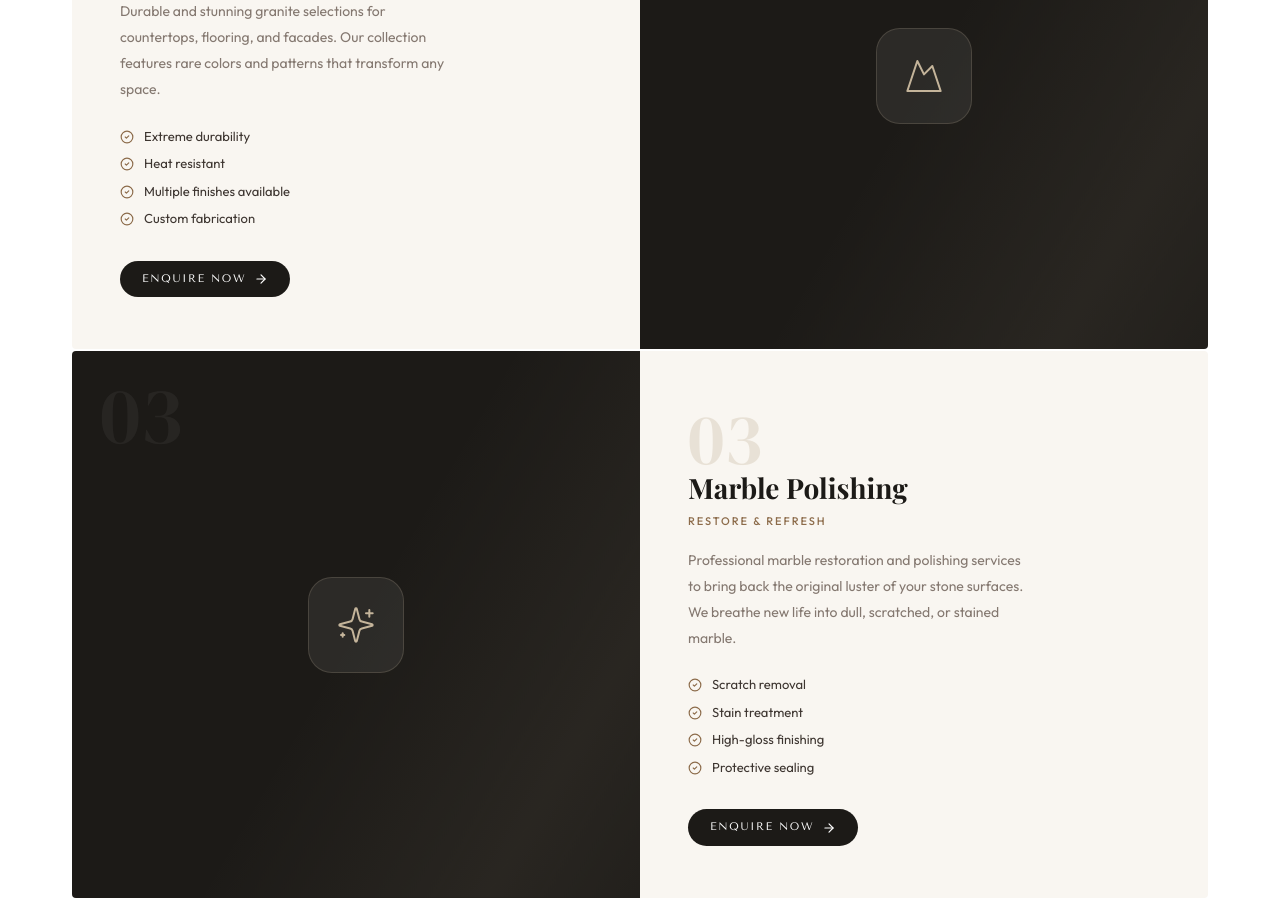
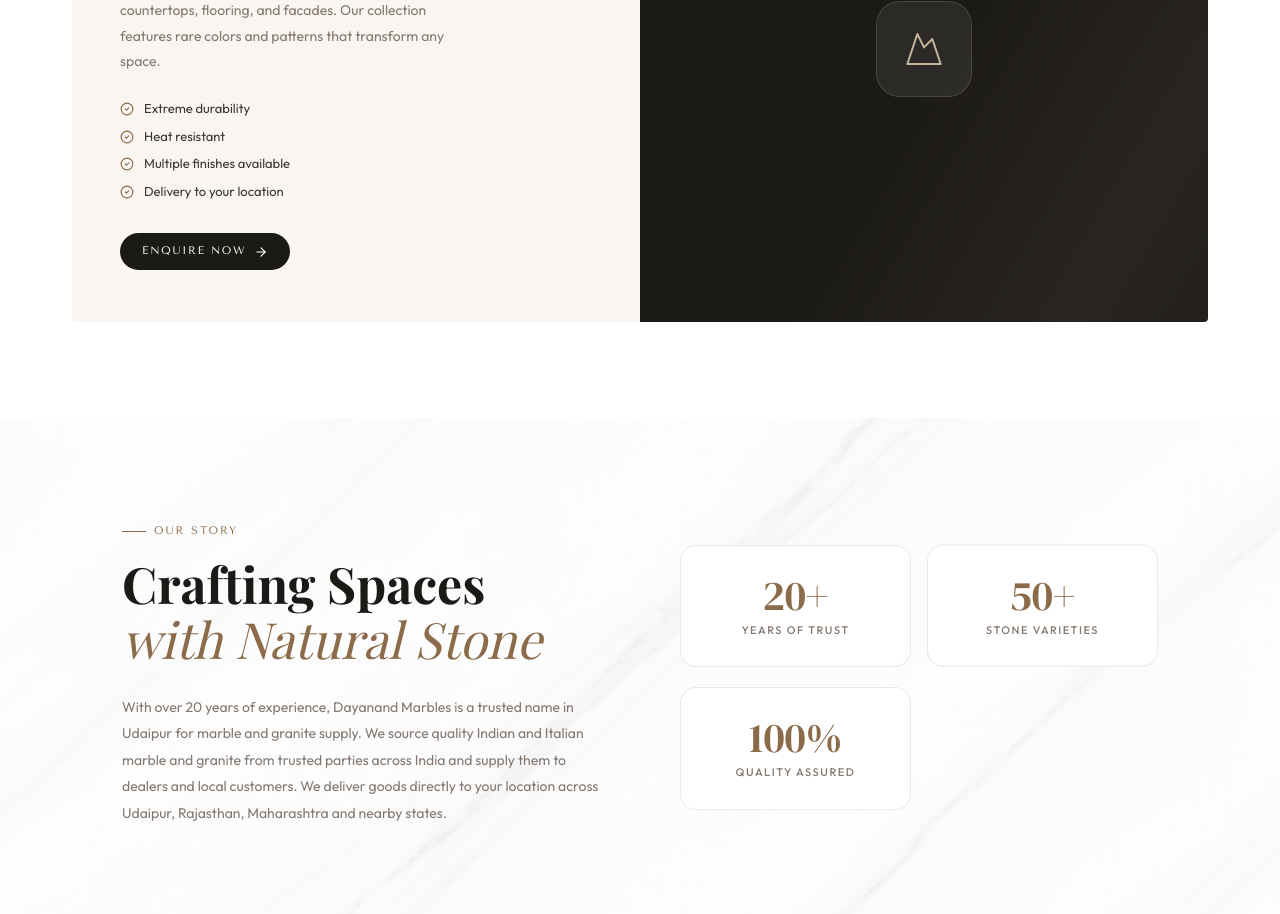
Before and after one commit to ttaparia123-a11y/my-first-project, a Next.js app: page /services in a window 1280 px wide. Shown: the part 1883-2797 px from the top of the page. Built offline with nearby package versions, Linux system fonts and the light colour scheme.

Commit message:
Updated website

```diff
--- a/app/layout.tsx
+++ b/app/layout.tsx
@@ -4,67 +4,114 @@ import {
   Tenor_Sans,
   DM_Serif_Display,
   Playfair_Display,
-  Outfit, Geist } from 'next/font/google'
+  Outfit,
+  Geist,
+} from 'next/font/google'
 import { Analytics } from '@vercel/analytics/next'
 import './globals.css'
-import { cn } from "@/lib/utils";
+import { cn } from '@/lib/utils'
 
-const geist = Geist({subsets:['latin'],variable:'--font-sans'});
+const geist = Geist({ subsets: ['latin'], variable: '--font-sans' })
 
 const libreBaskerville = Libre_Baskerville({
-  subsets: ["latin"],
-  weight: ["400", "700"],
-  style: ["normal", "italic"],
-  variable: "--font-brand",
+  subsets: ['latin'],
+  weight: ['400', '700'],
+  style: ['normal', 'italic'],
+  variable: '--font-brand',
 })
 
 const tenorSans = Tenor_Sans({
-  subsets: ["latin"],
-  weight: ["400"],
-  variable: "--font-nav",
+  subsets: ['latin'],
+  weight: ['400'],
+  variable: '--font-nav',
 })
 
 const dmSerifDisplay = DM_Serif_Display({
-  subsets: ["latin"],
-  weight: ["400"],
-  style: ["normal", "italic"],
-  variable: "--font-h1",
+  subsets: ['latin'],
+  weight: ['400'],
+  style: ['normal', 'italic'],
+  variable: '--font-h1',
 })
 
 const playfairDisplay = Playfair_Display({
-  subsets: ["latin"],
-  weight: ["400", "700"],
-  style: ["normal", "italic"],
-  variable: "--font-h2",
+  subsets: ['latin'],
+  weight: ['400', '700'],
+  style: ['normal', 'italic'],
+  variable: '--font-h2',
 })
 
 const outfit = Outfit({
-  subsets: ["latin"],
-  weight: ["300", "400", "500"],
-  variable: "--font-body",
+  subsets: ['latin'],
+  weight: ['300', '400', '500'],
+  variable: '--font-body',
 })
 
 export const metadata: Metadata = {
+  metadataBase: new URL('https://www.dayanandmarbles.com'),
+  title: {
+    default: 'Dayanand Marbles | Premium Marble & Granite in Udaipur',
+    template: '%s | Dayanand Marbles',
+  },
+  description:
+    'Dayanand Marbles — Premium marble, granite, and tiles supplier in Udaipur, Rajasthan with over 20 years of experience. Trusted by 5000+ projects. Call +91 93518 35358.',
+  // ✅ REMOVED: generator: 'v0.app' — never ship this in production
+  keywords: [
+    'marble supplier Udaipur',
+    'granite supplier Rajasthan',
+    'Italian marble Udaipur',
+    'Makrana marble',
+    'Indian marble supplier',
+    'stone supplier Udaipur',
+    'tiles Udaipur',
+    'Dayanand Marbles',
+    'marble polishing Udaipur',
+  ],
+  authors: [{ name: 'Dayanand Marbles', url: 'https://www.dayanandmarbles.com' }],
+  creator: 'Dayanand Marbles',
+  publisher: 'Dayanand Marbles',
+  alternates: {
+  canonical: 'https://www.dayanandmarbles.com',
+   },
+  openGraph: {
+    type: 'website',
+    locale: 'en_IN',
+    url: 'https://www.dayanandmarbles.com',
+    siteName: 'Dayanand Marbles',
     title: 'Dayanand Marbles | Premium Marble & Granite in Udaipur',
-  description: 'Dayanand Marbles - Premium marble, granite, and tiles supplier in Udaipur, Rajasthan with over 20 years of experience. Quality stone for luxury interiors.',
-  generator: 'v0.app',
-  keywords: ['marble', 'granite', 'tiles', 'Udaipur', 'Rajasthan', 'Italian marble', 'Indian marble', 'stone supplier'],
+    description:
+      'Udaipur\'s most trusted marble & granite supplier since 2004. 5000+ projects. Italian marble, Makrana marble, granite & tiles.',
+    images: [
+      {
+        url: '/images/og-image.jpg', // create a 1200x630 image for social sharing
+        width: 1200,
+        height: 630,
+        alt: 'Dayanand Marbles — Premium Stone Supplier in Udaipur',
+      },
+    ],
+  },
+  twitter: {
+    card: 'summary_large_image',
+    title: 'Dayanand Marbles | Premium Marble & Granite in Udaipur',
+    description:
+      'Udaipur\'s most trusted marble & granite supplier since 2004. 5000+ projects completed.',
+    images: ['/images/og-image.jpg'],
+  },
   icons: {
     icon: [
-      {
-        url: '/icon-light-32x32.png',
-        media: '(prefers-color-scheme: light)',
-      },
-      {
-        url: '/icon-dark-32x32.png',
-        media: '(prefers-color-scheme: dark)',
-      },
-      {
-        url: '/icon.svg',
-        type: 'image/svg+xml',
-      },
+      { url: '/icon-light-32x32.png', media: '(prefers-color-scheme: light)' },
+      { url: '/icon-dark-32x32.png', media: '(prefers-color-scheme: dark)' },
+      { url: '/icon.svg', type: 'image/svg+xml' },
     ],
     apple: '/apple-icon.png',
+  },
+  robots: {
+    index: true,
+    follow: true,
+    googleBot: {
+      index: true,
+      follow: true,
+      'max-image-preview': 'large',
+    },
   },
 }
 
@@ -74,15 +121,20 @@ export default function RootLayout({
   children: React.ReactNode
 }>) {
   return (
-    <html lang="en" className={cn("scroll-smooth", "font-sans", geist.variable)}>
-      <body className={`
+    <html
+      lang="en"
+      className={cn('scroll-smooth', 'font-sans', geist.variable)}
+    >
+      <body
+        className={`
           ${libreBaskerville.variable}
           ${tenorSans.variable}
           ${dmSerifDisplay.variable}
           ${playfairDisplay.variable}
           ${outfit.variable}
           antialiased
-      `}>
+        `}
+      >
         {children}
         <Analytics />
       </body>
--- a/app/services/page.tsx
+++ b/app/services/page.tsx
@@ -64,7 +64,7 @@ const services = [
     subtitle: "Timeless Elegance",
     description:
       "Premium Italian and Indian marbles sourced from the finest quarries worldwide. From classic Carrara to exotic varieties, we provide the perfect stone for your vision.",
-    features: ["Wide variety of colors & patterns", "Cut-to-size options", "International sourcing", "Quality certification"],
+    features: ["Wide variety of colors & patterns", "Delivery to your location", "Indian & Italian marble available"],
     num: "01",
   },
   {
@@ -74,19 +74,10 @@ const services = [
     subtitle: "Strength & Beauty",
     description:
       "Durable and stunning granite selections for countertops, flooring, and facades. Our collection features rare colors and patterns that transform any space.",
-    features: ["Extreme durability", "Heat resistant", "Multiple finishes available", "Custom fabrication"],
+    features: ["Extreme durability", "Heat resistant", "Multiple finishes available","Delivery to your location" ],
     num: "02",
   },
-  {
-    id: "polishing",
-    Icon: Sparkles,
-    title: "Marble Polishing",
-    subtitle: "Restore & Refresh",
-    description:
-      "Professional marble restoration and polishing services to bring back the original luster of your stone surfaces. We breathe new life into dull, scratched, or stained marble.",
-    features: ["Scratch removal", "Stain treatment", "High-gloss finishing", "Protective sealing"],
-    num: "03",
-  },
+
 ]
 
 const processSteps = [
@@ -111,17 +102,11 @@ const processSteps = [
     description:
       "We handle careful transportation across India. Your stone arrives safely packaged and on schedule, every time.",
   },
-  {
-    step: 4,
-    Icon: BadgeCheck,
-    title: "Quality Assurance",
-    description:
-      "Final inspection ensures everything meets our premium standards. We provide care guidelines and full warranty documentation.",
-  },
+
 ]
 
 const whyUs = [
-  "25+ years of industry expertise",
+  "20+ years of industry expertise",
   "Direct sourcing from premium quarries",
   "Competitive pricing — no middlemen",
   "Expert guidance throughout your project",
@@ -130,9 +115,8 @@ const whyUs = [
 ]
 
 const stats = [
-  { value: "25+", label: "Years of Trust" },
-  { value: "500+", label: "Stone Varieties" },
-  { value: "12", label: "Countries Sourced" },
+  { value: "20+", label: "Years of Trust" },
+  { value: "50+", label: "Stone Varieties" },
   { value: "100%", label: "Quality Assured" },
 ]
 
@@ -1025,7 +1009,7 @@ export default function ServicesPage() {
 
             {/* Playfair Display sub */}
             <p className="hero-sub">
-              Supply · Polishing · Restoration
+              Marble Supply · Granite Supply · Tiles
             </p>
 
             {/* Outfit body */}
@@ -1128,21 +1112,9 @@ export default function ServicesPage() {
               </h2>
               {/* Outfit Regular paragraphs */}
               <p>
-                With over 25 years of experience, Dayanand Marbles has established itself
-                as a trusted name for premium marble, granite, and tiles. Our journey began
-                with a simple mission: to bring the finest natural stones to homes and
-                businesses across India.
+                With over 20 years of experience, Dayanand Marbles is a trusted name in Udaipur for marble and granite supply. We source quality Indian and Italian marble and granite from trusted parties across India and supply them to dealers and local customers. We deliver goods directly to your location across Udaipur, Rajasthan, Maharashtra and nearby states.
               </p>
-              <p>
-                We maintain direct relationships with quarries in Italy, Turkey, Brazil,
-                and across Rajasthan — ensuring our clients receive the highest quality
-                stones at competitive prices. Every slab is hand-selected for its unique
-                character and superior quality.
-              </p>
-              <p>
-                Our stone experts guide clients through every step — from understanding
-                stone properties to choosing the perfect finish for their application.
-              </p>
+
             </Reveal>
 
             <Reveal delay={0.15} className="expertise-badges">
--- a/components/about.tsx
+++ b/components/about.tsx
@@ -115,18 +115,12 @@ export function About() {
 
             {/* Paragraphs */}
             <p className="font-body text-lg text-muted-foreground leading-relaxed mb-8">
-              Established in Udaipur, Rajasthan, Dayanand Marbles has been the region&apos;s
-              premier destination for premium marble, granite, and designer tiles for over
-              two decades. Our commitment to quality and customer satisfaction has made us
-              the trusted choice for architects, interior designers, and homeowners alike.
+              Dayanand Marbles is a trusted name in Udaipur, Rajasthan for premium marble and granite slabs.
+               With over 20 years in the business, we source quality Indian and Italian marble and granite from reliable parties and supply them to dealers, builders, and local customers across the region.
+               We deliver goods directly to your location, making the process simple and hassle-free. Whether you are building a new home or running a construction business,
+              we are here to help you get the right stone at the right price.
             </p>
 
-            <p className="font-body text-muted-foreground leading-relaxed mb-10">
-              From the iconic Italian Carrara to the finest Indian Makrana marble, we source
-              only the highest quality stones from quarries around the world. Our expert team
-              guides you through every step, from selection to installation, ensuring your
-              vision becomes reality.
-            </p>
 
             {/* Features Grid */}
             <div className="grid sm:grid-cols-2 gap-6">
--- a/components/footer.tsx
+++ b/components/footer.tsx
@@ -56,13 +56,8 @@ export function Footer() {
               >
                 <Instagram className="w-5 h-5" />
               </a>
-              <a
-                href="#"
-                className="w-10 h-10 bg-primary-foreground/10 rounded-full flex items-center justify-center hover:bg-marble-gold hover:text-marble-dark transition-colors"
-                aria-label="YouTube"
-              >
-                <Youtube className="w-5 h-5" />
-              </a>
+
+
             </div>
           </div>
 
--- a/components/hero.tsx
+++ b/components/hero.tsx
@@ -76,12 +76,12 @@ export function Hero() {
               isVisible ? "opacity-100 translate-y-0" : "opacity-0 translate-y-4"
             }`}
           >
-            Makrana Marble, Italian Marble & Granite for Homes, Builders & Commercial Projects
+            Indian Marble, Italian Marble & Granite for Homes, Builders & Dealers
           </p>
 
           {/* Trust Line */}
           <p className="font-body text-sm text-muted-foreground mb-10">
-            Trusted by 5000+ Projects • 20+ Years Experience
+            1000+ Happy Customers • 20+ Years Experience
           </p>
 
           {/* CTA Buttons */}
@@ -129,15 +129,15 @@ export function Hero() {
             </div>
             <div className="text-center">
               <div className="font-h1 text-4xl md:text-5xl font-normal text-marble-brown mb-2">
-                5000+
+                1000+
               </div>
               <div className="font-nav text-sm text-muted-foreground uppercase tracking-widest">
-                Projects Completed
+                 Happy Customers
               </div>
             </div>
             <div className="text-center">
               <div className="font-h1 text-4xl md:text-5xl font-normal text-marble-brown mb-2">
-                100+
+                50+
               </div>
               <div className="font-nav text-sm text-muted-foreground uppercase tracking-widest">
                 Stone Varieties
--- a/components/services.tsx
+++ b/components/services.tsx
@@ -12,7 +12,7 @@ const services = [
     title: "Marble Supply",
     tagline: "Timeless beauty, sourced from the world's finest quarries.",
     description:
-      "We supply premium Italian and Indian marble slabs suitable for flooring, walls, countertops, staircases, and architectural elements. With over 20 years in the industry, Dayanand Marbles is Udaipur's most trusted source for natural marble in a wide variety of colors, veining patterns, and finishes.",
+      "We supply premium Indian and Italian marble slabs in a wide range of colors and finishes. Different marble varieties suit different spaces — some look stunning on flooring, others are perfect for staircases, feature walls, or entrance areas. Our team helps you choose the right marble for the right place, and delivers it directly to your location.",
     features: ["Italian Marble", "Indian Marble", "Custom Cutting", "Worldwide Sourcing"],
     benefits: [
       { title: "Vast Selection", desc: "Over 100+ marble varieties from Carrara, Statuario, Makrana, and more." },
@@ -26,7 +26,7 @@ const services = [
     title: "Granite Supply",
     tagline: "Durable, elegant, and built to last a lifetime.",
     description:
-      "Our granite collection offers high-quality natural stone ideal for kitchen countertops, bathroom vanities, outdoor applications, and commercial flooring. Known for its hardness and heat resistance, granite is the perfect blend of beauty and functionality for any space.",
+      "Our granite collection offers durable and beautiful natural stone slabs in multiple colors and finishes. Granite works exceptionally well for kitchen platforms, bathroom areas, outdoor spaces, and commercial flooring. We supply granite slabs to dealers and local customers with delivery to your doorstep.",
     features: ["Kitchen Countertops", "Commercial Grade", "Heat Resistant", "Multiple Finishes"],
     benefits: [
       { title: "Extremely Durable", desc: "Granite is one of the hardest natural stones, resistant to scratches and wear." },
@@ -49,20 +49,7 @@ const services = [
       { title: "Custom Orders", desc: "We source custom tile designs to match your unique interior vision." },
     ],
   },
-  {
-    icon: Sparkles,
-    title: "Marble Polishing",
-    tagline: "Restore the original brilliance of your stone surfaces.",
-    description:
-      "Over time, marble and stone surfaces can lose their shine due to foot traffic, scratches, and staining. Our professional marble polishing and restoration service brings back the original luster of your floors, countertops, and walls using industry-grade equipment and techniques.",
-    features: ["Deep Cleaning", "Scratch Removal", "Sealing", "Maintenance"],
-    benefits: [
-      { title: "Deep Cleaning", desc: "Removes embedded dirt, stains, and discoloration from stone pores." },
-      { title: "Scratch Removal", desc: "Honing and grinding techniques eliminate surface scratches and etching." },
-      { title: "Protective Sealing", desc: "Sealant application protects against future stains and moisture." },
-      { title: "Ongoing Maintenance", desc: "Annual maintenance plans to keep your stone looking brand new." },
-    ],
-  },
+
 ]
 
 type Service = typeof services[0]
@@ -220,8 +207,7 @@ export function Services() {
                 <span className="italic font-normal text-marble-brown">Stone Solutions</span>
               </h2>
               <p className="font-body text-lg text-muted-foreground">
-                From sourcing the finest natural stones to professional installation and
-                maintenance, we offer end-to-end services for all your stone needs.
+              From sourcing the finest marble & granite to delivering them at your doorstep, we make the buying process simple and reliable.
               </p>
             </div>
 
--- a/components/why-choose-us.tsx
+++ b/components/why-choose-us.tsx
@@ -16,14 +16,14 @@ const reasons = [
     title: "Wide Variety",
     description:
       "From classic whites to exotic greens, our collection spans hundreds of colors, patterns, and finishes.",
-    highlights: ["200+ Stone Options", "Rare Collections", "Custom Sourcing"],
+    highlights: ["50+ Stone Options", "Rare Collections", "Custom Sourcing"],
   },
   {
     icon: Clock,
     title: "Trusted Experience",
     description:
       "With over 20 years in the industry, we bring expertise and reliability to every project.",
-    highlights: ["20+ Years", "5000+ Projects", "Expert Guidance"],
+    highlights: ["20+ Years", "1000+ Happy Customers", "Expert Guidance"],
   },
   {
     icon: Heart,
--- a/package.json
+++ b/package.json
@@ -13,6 +13,7 @@
     "@vercel/analytics": "^1.4.1",
     "class-variance-authority": "^0.7.1",
     "clsx": "^2.1.1",
+    "emailjs-com": "^3.2.0",
     "framer-motion": "^12.36.0",
     "lucide-react": "^0.468.0",
     "next": "^15.2.4",
```
Also changed, not shown: app/about/page.tsx (+8 -25 lines), 1 other file (tests, documents, lock files or other folders). Lines whose indentation alone changed are shown as unchanged.
